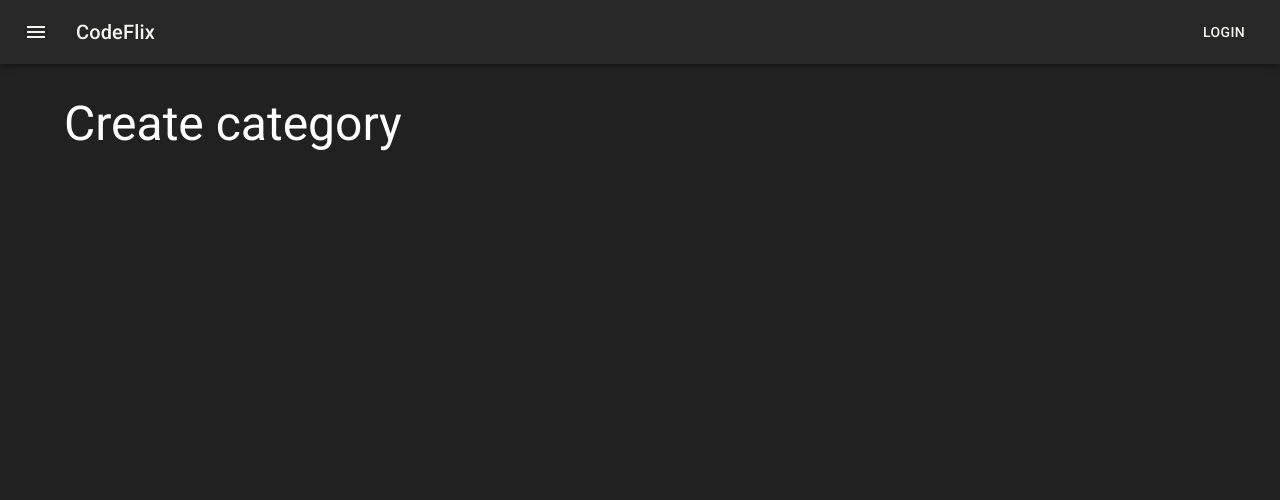
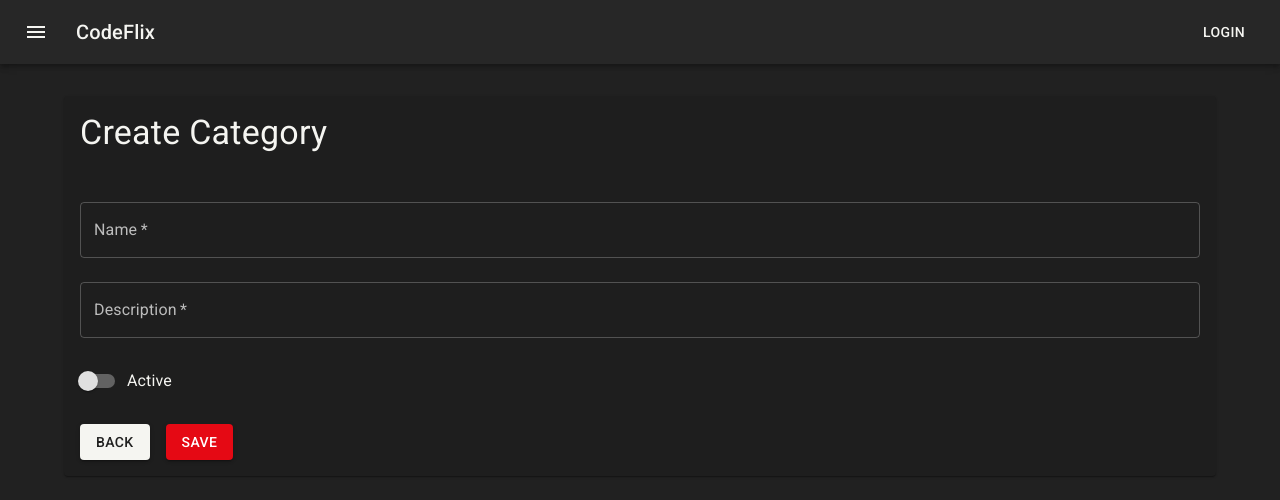
Before and after one commit to gui-meireles/codeflix, a React (Create React App) app in the folder web-codeflix/: page /categories/create in a window 1280 px wide. Shown: the top 500 px of the page. Built offline with nearby package versions, Linux system fonts and the light colour scheme.

Commit message:
Refactoring Edit/Create Category Form

```diff
--- a/web-codeflix/src/features/categories/CreateCategory.tsx
+++ b/web-codeflix/src/features/categories/CreateCategory.tsx
@@ -1,10 +1,40 @@
-import {Box, Typography} from "@mui/material";
-import React from "react";
+import {Category} from "./categorySlice";
+import React, {useState} from "react";
+import {Box, Paper, Typography} from "@mui/material";
+import {CategoryForm} from "./components/CategoryForm";
 
-export const CategoryCreate = () => (
-    <Box>
-        <Typography variant="h3" component="h1">
-            Create category
-        </Typography>
-    </Box>
-);
+export const CategoryCreate = () => {
+    const [isDisabled, setIsDisabled] = useState(false);
+    const [category, setCategory] = useState<Category>({
+        id: "",
+        name: "",
+        description: "",
+        is_active: false,
+        updated_at: "",
+        deleted_at: "",
+        created_at: ""
+    });
+
+    const handleChange = (e: any) => {};
+    const handleToggle = (e:any) => {};
+
+    return (
+        <Box>
+            <Paper>
+                <Box p={2}>
+                    <Box mb={2}>
+                        <Typography variant="h4">Create Category</Typography>
+                    </Box>
+                </Box>
+
+                <CategoryForm category={category}
+                              isDisabled={isDisabled}
+                              isLoading={false}
+                              onSubmit={() => {}}
+                              handleChange={handleChange}
+                              handleToggle={handleToggle}
+                />
+            </Paper>
+        </Box>
+    );
+}
--- a/web-codeflix/src/features/categories/EditCategory.tsx
+++ b/web-codeflix/src/features/categories/EditCategory.tsx
@@ -1,27 +1,16 @@
-import {
-    Box,
-    Button,
-    FormControl,
-    FormControlLabel,
-    FormGroup,
-    Grid,
-    Paper,
-    Switch,
-    TextField,
-    Typography
-} from "@mui/material";
+import {Box, Paper, Typography} from "@mui/material";
 import React, {useState} from "react";
 import {useParams} from "react-router-dom";
 import {useAppSelector} from "../../app/hooks";
 import {selectCategoryById} from "./categorySlice";
-import {Link} from "react-router-dom";
+import {CategoryForm} from "./components/CategoryForm";
 
 export const CategoryEdit = () => {
     const id = useParams().id || "";
     const category = useAppSelector((state) => selectCategoryById(state, id));
     const [isDisabled, setIsDisabled] = useState(false);
-    const handleChange = (e: any) => {
-    };
+
+    const handleChange = (e: any) => {};
     const handleToggle = (e:any) => {};
 
     return (
@@ -33,69 +22,13 @@ export const CategoryEdit = () => {
                     </Box>
                 </Box>
 
-                <Box p={2}>
-                    <form>
-                        <Grid container spacing={3}>
-                            <Grid item xs={12}>
-                                <FormControl fullWidth>
-                                    <TextField
-                                        required
-                                        name="name"
-                                        label="Name"
-                                        value={category.name}
-                                        disabled={isDisabled}
-                                        onChange={handleChange}
-                                    />
-                                </FormControl>
-                            </Grid>
-
-                            <Grid item xs={12}>
-                                <FormControl fullWidth>
-                                    <TextField
-                                        required
-                                        name="description"
-                                        label="Description"
-                                        value={category.description}
-                                        disabled={isDisabled}
-                                        onChange={handleChange}
-                                    />
-                                </FormControl>
-                            </Grid>
-
-                            <Grid item xs={12}>
-                                <FormGroup>
-                                    <FormControlLabel
-                                        control={
-                                        <Switch
-                                            name="is_active"
-                                            color="secondary"
-                                            onChange={handleToggle}
-                                            checked={category.is_active}
-                                            inputProps={{"aria-label": "controlled"}}
-                                        />
-                                    }
-                                        label="Active"
-                                    />
-                                </FormGroup>
-                            </Grid>
-
-                            <Grid item xs={12}>
-                                <Box display="flex" gap={2}>
-                                    <Button variant="contained" component={Link} to="/categories">
-                                        Back
-                                    </Button>
-
-                                    <Button type="submit"
-                                            variant="contained"
-                                            color="secondary"
-                                            disabled={isDisabled}>
-                                        Save
-                                    </Button>
-                                </Box>
-                            </Grid>
-                        </Grid>
-                    </form>
-                </Box>
+                <CategoryForm category={category}
+                              isDisabled={isDisabled}
+                              isLoading={false}
+                              onSubmit={() => {}}
+                              handleChange={handleChange}
+                              handleToggle={handleToggle}
+                />
             </Paper>
         </Box>
     );
--- a/web-codeflix/src/features/categories/categorySlice.ts
+++ b/web-codeflix/src/features/categories/categorySlice.ts
@@ -1,7 +1,7 @@
 import {createSlice} from "@reduxjs/toolkit";
 import {RootState} from "../../app/store";
 
-interface Category {
+export interface Category {
     id: string;
     name: string;
     deleted_at: null | string;
--- /dev/null
+++ b/web-codeflix/src/features/categories/components/CategoryForm.tsx
@@ -0,0 +1,89 @@
+import {Box, Button, FormControl, FormControlLabel, FormGroup, Grid, Switch, TextField} from "@mui/material";
+import {Link} from "react-router-dom";
+import React from "react";
+import {Category} from "../categorySlice";
+
+type Props = {
+    category: Category;
+    isDisabled?: boolean;
+    isLoading?: boolean;
+    onSubmit: (e: React.FormEvent<HTMLFormElement>) => void;
+    handleChange: (e: React.ChangeEvent<HTMLInputElement>) => void;
+    handleToggle: (e: React.ChangeEvent<HTMLInputElement>) => void;
+}
+
+export function CategoryForm({
+                                 category,
+                                 isDisabled = false,
+                                 isLoading = false,
+                                 onSubmit,
+                                 handleChange,
+                                 handleToggle,
+                             }: Props) {
+
+    return (
+        <Box p={2}>
+            <form>
+                <Grid container spacing={3}>
+                    <Grid item xs={12}>
+                        <FormControl fullWidth>
+                            <TextField
+                                required
+                                name="name"
+                                label="Name"
+                                value={category.name}
+                                disabled={isDisabled}
+                                onChange={handleChange}
+                            />
+                        </FormControl>
+                    </Grid>
+
+                    <Grid item xs={12}>
+                        <FormControl fullWidth>
+                            <TextField
+                                required
+                                name="description"
+                                label="Description"
+                                value={category.description}
+                                disabled={isDisabled}
+                                onChange={handleChange}
+                            />
+                        </FormControl>
+                    </Grid>
+
+                    <Grid item xs={12}>
+                        <FormGroup>
+                            <FormControlLabel
+                                control={
+                                    <Switch
+                                        name="is_active"
+                                        color="secondary"
+                                        onChange={handleToggle}
+                                        checked={category.is_active}
+                                        inputProps={{"aria-label": "controlled"}}
+                                    />
+                                }
+                                label="Active"
+                            />
+                        </FormGroup>
+                    </Grid>
+
+                    <Grid item xs={12}>
+                        <Box display="flex" gap={2}>
+                            <Button variant="contained" component={Link} to="/categories">
+                                Back
+                            </Button>
+
+                            <Button type="submit"
+                                    variant="contained"
+                                    color="secondary"
+                                    disabled={isDisabled}>
+                                Save
+                            </Button>
+                        </Box>
+                    </Grid>
+                </Grid>
+            </form>
+        </Box>
+    );
+}
```
